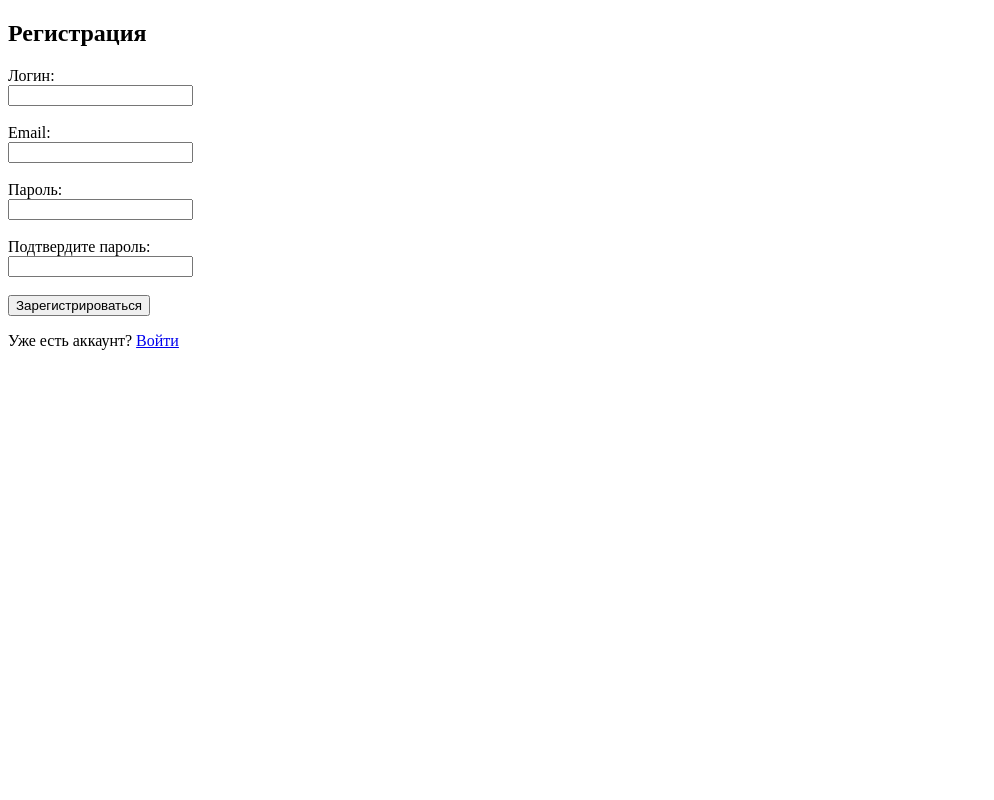
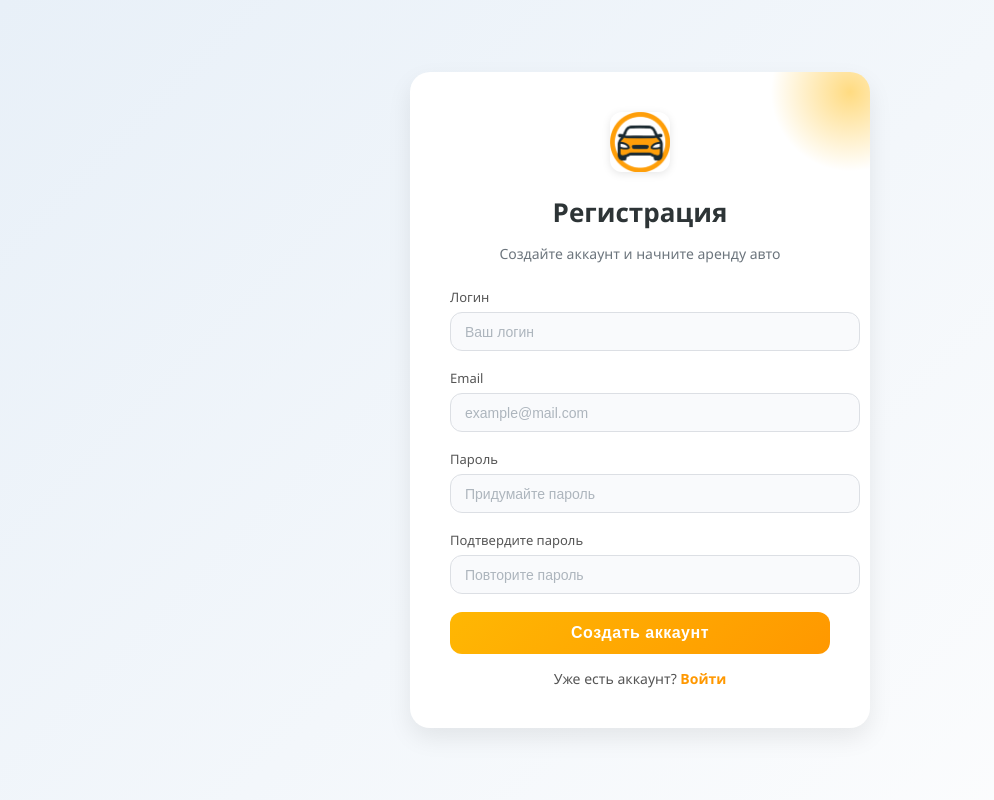
Before and after one commit to Pleshz/kursovoy, a PHP site: page /front/pages/register.php in a window 1280 px wide. Shown: the whole page, without its empty margins (0-994 px from the left). Run offline with PHP 8.4, Linux system fonts and the light colour scheme.

Commit message:
разработал дизайн для страниц авторизации и регистрации

```diff
--- a/front/assets/css/style.css
+++ b/front/assets/css/style.css
@@ -0,0 +1,142 @@
+body {
+    margin: 0;
+    padding: 0;
+    height: 100vh;
+    display: flex;
+    align-items: center;
+    justify-content: center;
+    background: linear-gradient(135deg, #e8f0f8, #fefefe);
+    font-family: 'Poppins', 'Segoe UI', sans-serif;
+    color: #2d3436;
+}
+
+.auth-card {
+    background: #ffffff;
+    border-radius: 20px;
+    box-shadow: 0 10px 25px rgba(0, 0, 0, 0.08);
+    width: 380px;
+    padding: 40px;
+    position: relative;
+    overflow: hidden;
+    transition: transform 0.3s ease, box-shadow 0.3s ease;
+}
+
+.auth-card::before {
+    content: '';
+    position: absolute;
+    top: -60px;
+    right: -60px;
+    width: 160px;
+    height: 160px;
+    background: radial-gradient(circle at center, #ffb703 0%, transparent 70%);
+    opacity: 0.5;
+}
+
+.auth-card:hover {
+    transform: translateY(-4px);
+    box-shadow: 0 12px 30px rgba(0, 0, 0, 0.1);
+}
+
+.auth-card h2 {
+    text-align: center;
+    font-size: 26px;
+    font-weight: 600;
+    margin-bottom: 10px;
+}
+
+.subtitle {
+    text-align: center;
+    font-size: 14px;
+    color: #6c757d;
+    margin-bottom: 25px;
+}
+
+form label {
+    font-size: 13px;
+    font-weight: 500;
+    color: #555;
+    display: block;
+    margin-bottom: 6px;
+}
+
+form input {
+    width: 100%;
+    padding: 10px 14px;
+    margin-bottom: 18px;
+    border: 1.5px solid #dcdfe4;
+    border-radius: 12px;
+    font-size: 15px;
+    background-color: #f9fafc;
+    transition: all 0.2s ease;
+}
+
+form input:focus {
+    border-color: #ffb703;
+    background-color: #fff;
+    outline: none;
+    box-shadow: 0 0 4px rgba(255, 183, 3, 0.3);
+}
+
+button {
+    width: 100%;
+    padding: 12px;
+    background: linear-gradient(135deg, #ffb703, #ff9800);
+    border: none;
+    border-radius: 12px;
+    color: #fff;
+    font-size: 16px;
+    font-weight: 600;
+    letter-spacing: 0.5px;
+    cursor: pointer;
+    transition: all 0.25s ease;
+}
+
+button:hover {
+    background: linear-gradient(135deg, #ffa600, #ff7b00);
+    transform: translateY(-1px);
+}
+
+.bottom-text {
+    text-align: center;
+    font-size: 14px;
+    color: #555;
+    margin-top: 15px;
+}
+
+.bottom-text a {
+    color: #ff9800;
+    text-decoration: none;
+    font-weight: 600;
+}
+
+.bottom-text a:hover {
+    text-decoration: underline;
+}
+
+.message {
+    background-color: #fff4e5;
+    border: 1px solid #ffd199;
+    color: #a25c00;
+    padding: 10px;
+    border-radius: 10px;
+    text-align: center;
+    margin-bottom: 15px;
+}
+
+.logo {
+    display: flex;
+    justify-content: center;
+    margin-bottom: 10px;
+}
+
+.logo img {
+    width: 60px;
+    height: 60px;
+    border-radius: 12px;
+    box-shadow: 0 2px 8px rgba(0,0,0,0.1);
+}
+
+input::placeholder {
+    color: #adb5bd;
+    font-size: 14px;
+}
--- a/front/pages/register.php
+++ b/front/pages/register.php
@@ -32,31 +32,40 @@ if ($_SERVER['REQUEST_METHOD'] === 'POST') {
 <html lang="ru">
 <head>
     <meta charset="UTF-8">
-    <title>Регистрация — RentCarSys</title>
+    <title>Регистрация | RentCarSys</title>
+    <link rel="stylesheet" href="../assets/css/style.css">
 </head>
 <body>
-    <h2>Регистрация</h2>
+    <div class="auth-card">
+        <div class="logo">
+            <img src="../assets/img/logo.png" alt="RentCarSys">
+        </div>
+        <h2>Регистрация</h2>
+        <p class="subtitle">Создайте аккаунт и начните аренду авто</p>
 
-    <?php if ($message): ?>
-        <p style="color:red;"><?= htmlspecialchars($message) ?></p>
-    <?php endif; ?>
+        <?php if (isset($message) && $message): ?>
+            <div class="message"><?= htmlspecialchars($message) ?></div>
+        <?php endif; ?>
 
-    <form method="POST" action="">
-        <label>Логин:</label><br>
-        <input type="text" name="login" required><br><br>
+        <form method="POST" action="">
+            <label>Логин</label>
+            <input type="text" name="login" placeholder="Ваш логин" required>
 
-        <label>Email:</label><br>
-        <input type="email" name="email" required><br><br>
+            <label>Email</label>
+            <input type="email" name="email" placeholder="example@mail.com" required>
 
-        <label>Пароль:</label><br>
-        <input type="password" name="password" required><br><br>
+            <label>Пароль</label>
+            <input type="password" name="password" placeholder="Придумайте пароль" required>
 
-        <label>Подтвердите пароль:</label><br>
-        <input type="password" name="confirm" required><br><br>
+            <label>Подтвердите пароль</label>
+            <input type="password" name="confirm" placeholder="Повторите пароль" required>
 
-        <button type="submit">Зарегистрироваться</button>
-    </form>
+            <button type="submit">Создать аккаунт</button>
+        </form>
 
-    <p>Уже есть аккаунт? <a href="login.php">Войти</a></p>
+        <div class="bottom-text">
+            Уже есть аккаунт? <a href="login.php">Войти</a>
+        </div>
+    </div>
 </body>
 </html>
--- a/index.php
+++ b/index.php
@@ -0,0 +1,3 @@
+<?php
+    header("Location: front/pages/login.php");
+?>
```
Also changed, not shown: front/pages/login.php (+23 -14 lines), front/assets/img/logo.png (added).
